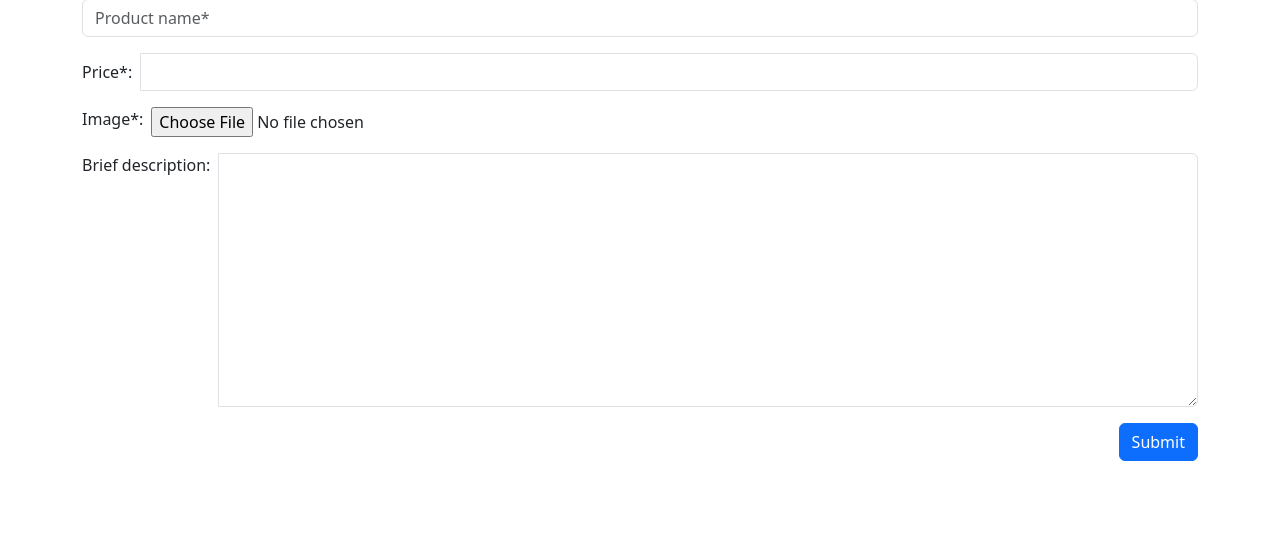
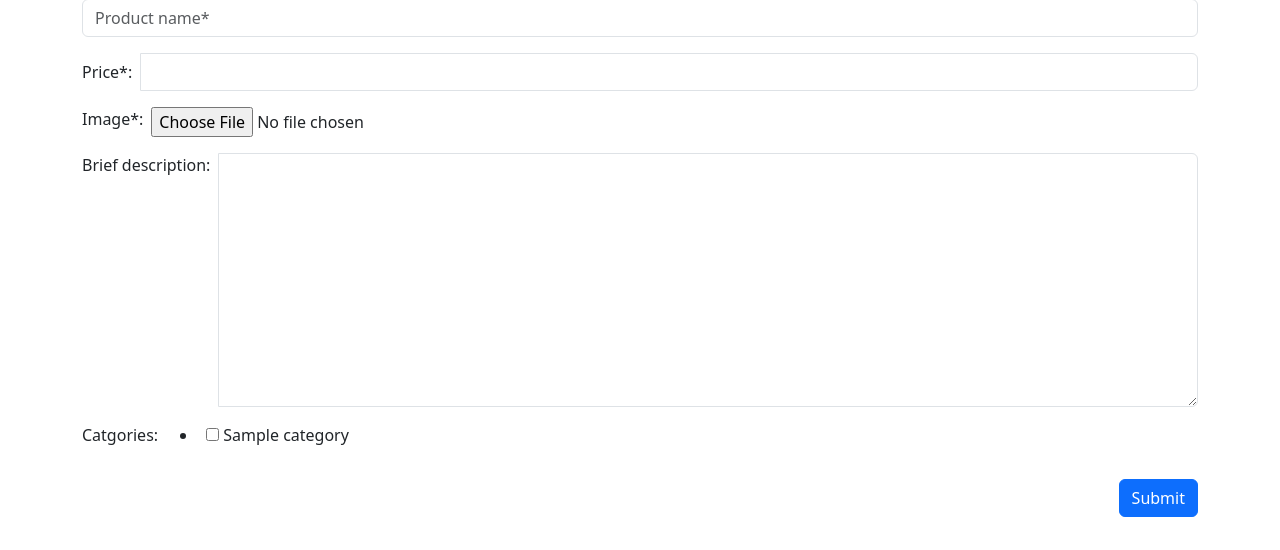
Before and after one commit to khoaxuantu/E-commerce_auction_site, a Django app: page /createlisting in a window 1280 px wide. Shown: the part 250-800 px from the top of the page. Run offline with Django 3.2, Linux system fonts and the light colour scheme; a user stored in the database is signed in; tables that the repository leaves empty hold one stand-in row (values such as "Sample post").

Commit message:
Update 'category'

```diff
--- a/auctions/forms.py
+++ b/auctions/forms.py
@@ -7,12 +7,13 @@ from .models import *
 class CreateListingForm(forms.ModelForm):
     class Meta:
         model = Product
-        fields = ['prod_name', 'price_base', 'image_path', 'description']
-        exclude = ['date_created', 'price_cur', 'bids', 'seller', 'category']
+        fields = ['prod_name', 'price_base', 'image_path', 'description', 'category']
+        exclude = ['date_created', 'price_cur', 'bids', 'seller']
         labels = {
             'price_base': _('Price*'),
             'image_path': _('Image*'),
-            'description': _('Brief description')
+            'description': _('Brief description'),
+            'category': _('Catgories')
         }
 
     def __init__(self, *args, **kwargs):
@@ -35,6 +36,11 @@ class CreateListingForm(forms.ModelForm):
         self.fields['description'].widget = forms.Textarea(attrs={
             "class": "form-control ms-2"
         })
+        self.fields['category'].widget = forms.CheckboxSelectMultiple(attrs={
+            "class": "ms-2"
+        })
+        print(Categories.objects.all())
+        self.fields['category'].queryset = Categories.objects.all()
 
 
 class BidForm(forms.ModelForm):
--- a/auctions/models.py
+++ b/auctions/models.py
@@ -11,7 +11,7 @@ class Categories(models.Model):
     name = models.CharField(max_length=64)
 
     def __str__(self) -> str:
-        return f"{self.id}: {self.name}"
+        return f"{self.name}"
 
 
 class Product(models.Model):
--- a/auctions/templates/auctions/create_listing.html
+++ b/auctions/templates/auctions/create_listing.html
@@ -25,6 +25,10 @@
                 {{ form.description }}
             </div>
             <div class="input-group mb-3">
+                {{ form.category.label_tag }}
+                {{ form.category }}
+            </div>
+            <div class="input-group mb-3">
                 <button type="submit" class="btn btn-primary ms-auto">Submit</button>
             </div>
         </form>
--- a/auctions/templates/auctions/listings.html
+++ b/auctions/templates/auctions/listings.html
@@ -34,8 +34,8 @@
                 <li>
                     Category:
                     {% if product.category %}
-                        {% for c in product.category %}
-                            <a href="">{{ c.name }}</a>
+                        {% for c in product.category.all %}
+                            {<a href="">{{ c.name }}</a>}
                         {% endfor %}
                     {% else %}
                         No Category Listed
```
